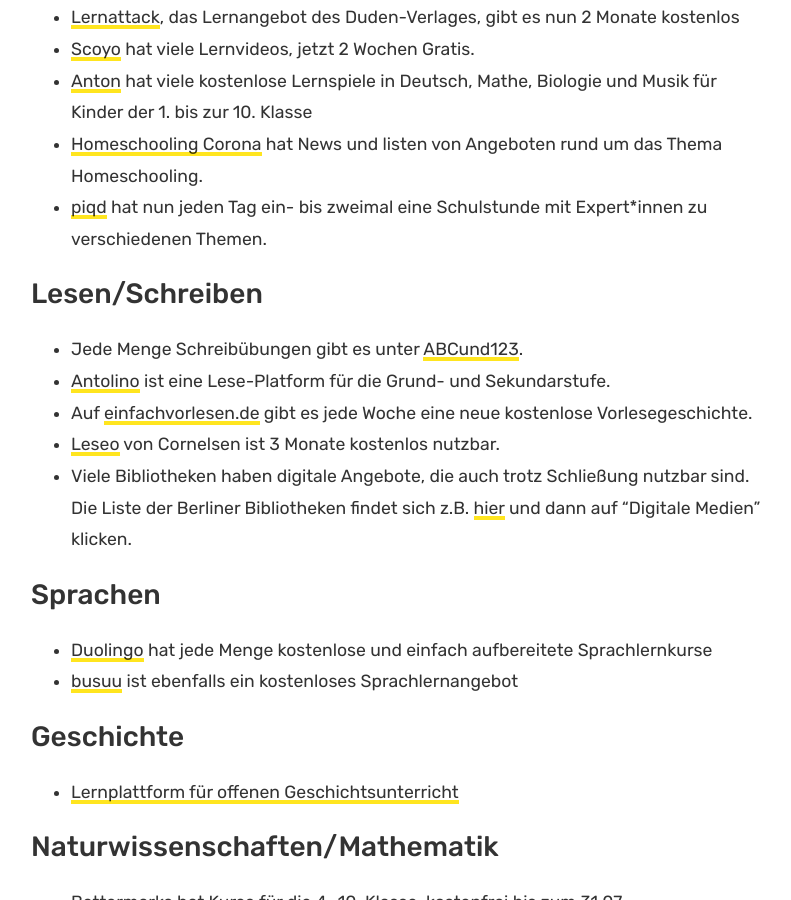
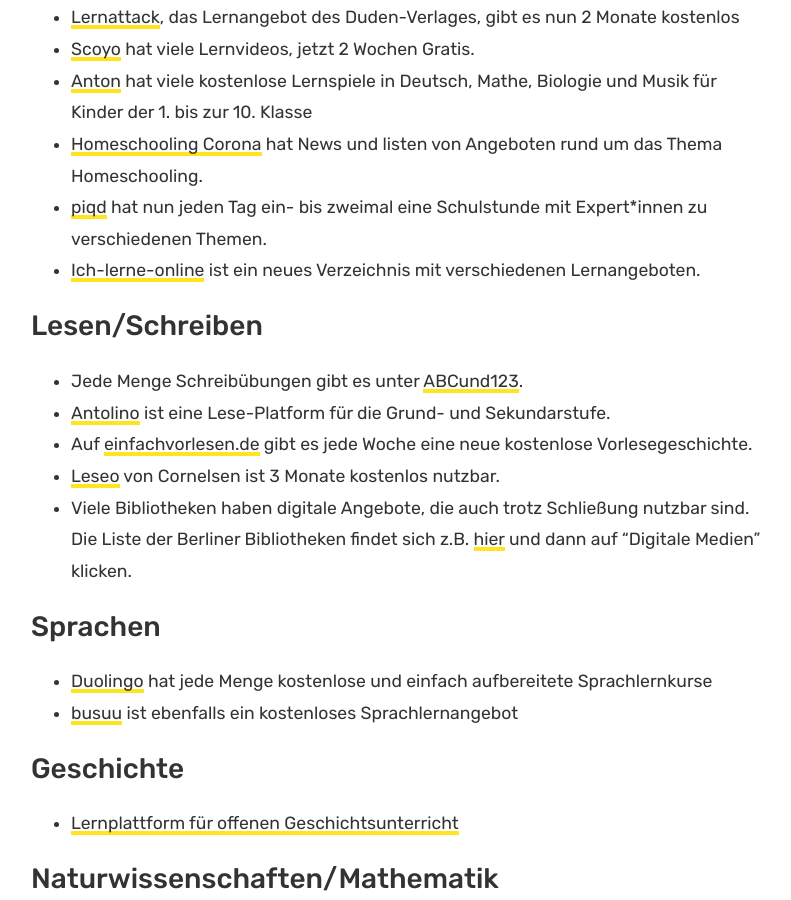
Before and after one commit to papiberlin/website, a Jekyll site: the page built from _posts/2020-03-16-corona-resources.md, in a window 1280 px wide and 900 px high, scrolled down 2781 px. Shown: the whole window, without its empty margins (434-1225 px from the left). Built offline with Jekyll 4.4.1, drawn with Linux system fonts in a browser that asks for light colours.

Commit message:
added ich-lerne-online

```diff
--- a/_posts/2020-03-16-corona-resources.md
+++ b/_posts/2020-03-16-corona-resources.md
@@ -71,6 +71,7 @@
 * [Anton](https://anton.app/de/) hat viele kostenlose Lernspiele in Deutsch, Mathe, Biologie und Musik für Kinder der 1. bis zur 10. Klasse
 * [Homeschooling Corona](https://homeschooling-corona.com/) hat News und listen von Angeboten rund um das Thema Homeschooling.
 * [piqd](https://www.piqd.de/piqd/wir-starten-das-piqd-online-college-und-stellen-taglich-spannende-themen-vor) hat nun jeden Tag ein- bis zweimal eine Schulstunde mit Expert\*innen zu verschiedenen Themen.
+* [Ich-lerne-online](https://ich-lerne-online.org/) ist ein neues Verzeichnis mit verschiedenen Lernangeboten.
 
 ### Lesen/Schreiben
 
```
